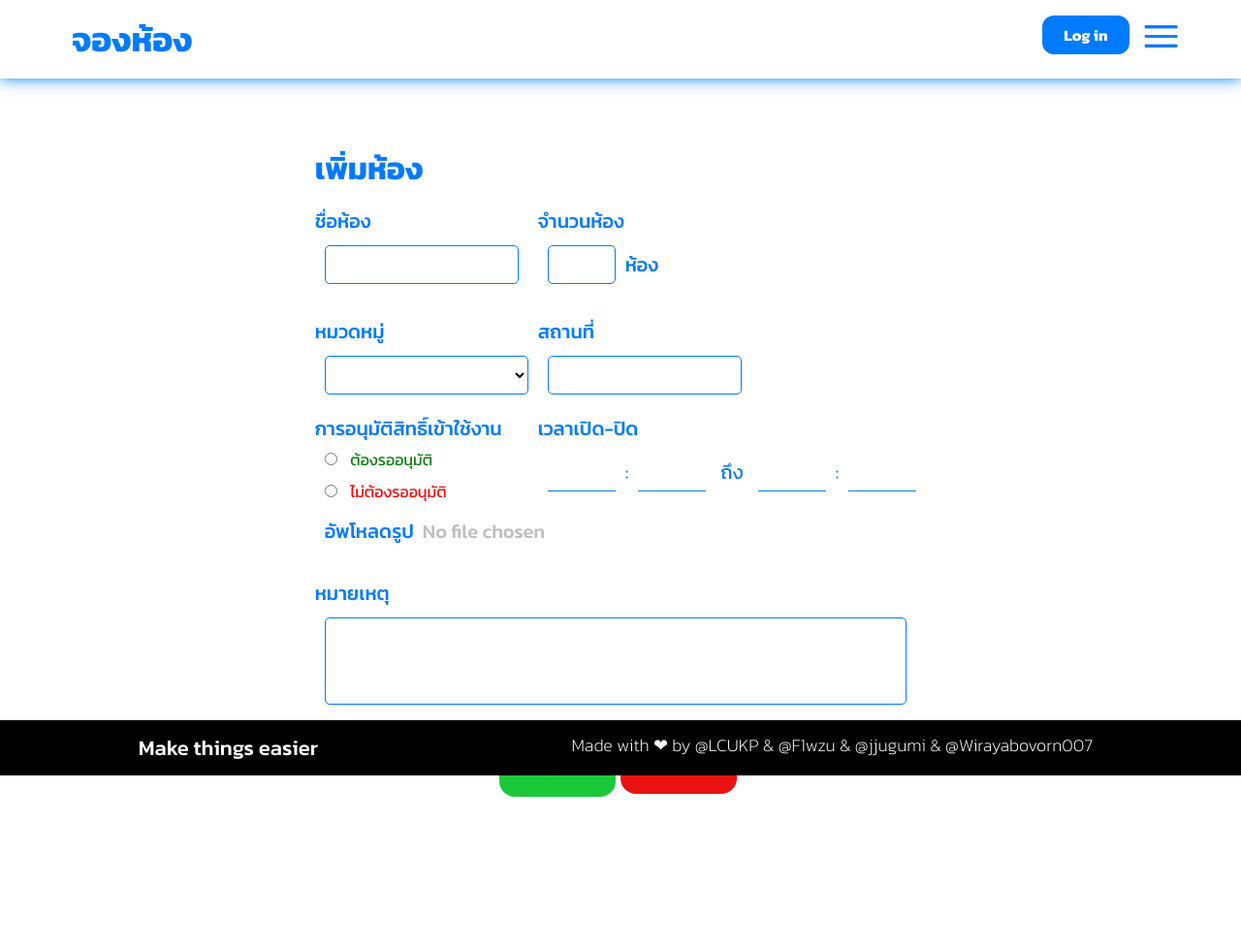
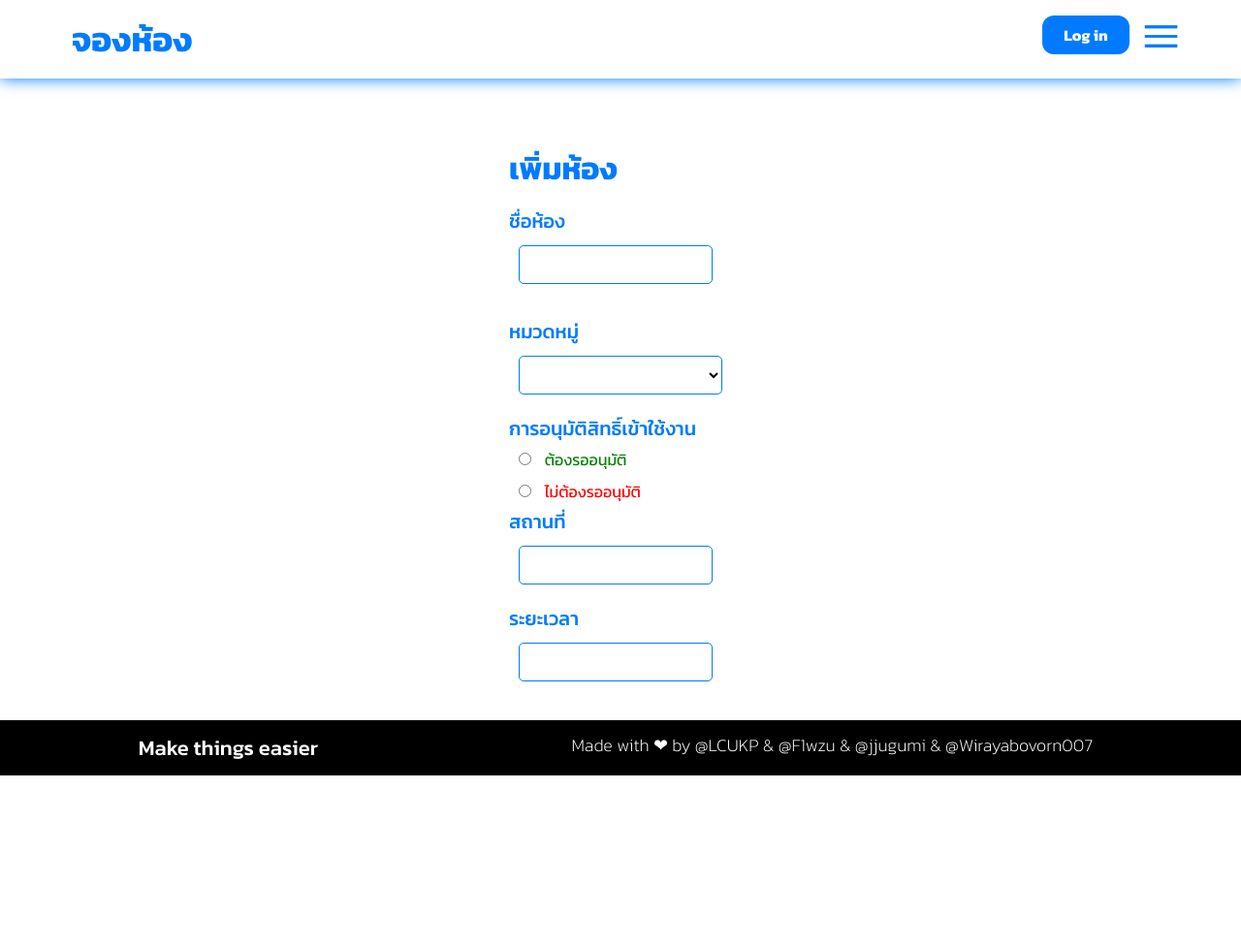
Before and after one commit to LCUKP/Project-PSCP-2024, a Django app: page /admin/add-room in a window 1280 px wide. Shown: the top 977 px of the page at 97% size. Before the commit the page ends 822 px from the top, so only its background shows below. Run offline with Django 5.2, Linux system fonts and the light colour scheme; data comes from the database, SQL or seed files in the repository; both versions use the stored data as it was after the commit.

Commit message:
form
add room

```diff
--- a/oursite/app_admin/models.py
+++ b/oursite/app_admin/models.py
@@ -21,7 +21,7 @@
     admin = models.ForeignKey(admin_acc,on_delete=models.CASCADE)
 
     def __str__(self) :
-        return  str(self.catid)+ " " + self.catname
+        return  str(self.id)+ " " + self.catname
 
 class room(models.Model) :
     roomname = models.CharField(max_length=200)
--- a/oursite/app_admin/templates/forms/rooms.html
+++ b/oursite/app_admin/templates/forms/rooms.html
@@ -6,7 +6,8 @@
 
 {% block content %}
 <div class="container">
-    <form class="addroom" method="post" action="rooms" id="addroom-form">
+    <form class="addroom" method="post" action="add-room" id="addroom-form">
+        {% csrf_token %}
         <h1 style="font-weight: bold; text-align: left;">เพิ่มห้อง</h1>
         <div class="input-box">
             <div>
@@ -15,8 +16,8 @@
             </div><br>
             <div>
             <span class="input-label">หมวดหมู่</span><br>
-            <select name="Catagory" id="" class="catagory-select" required>
-                <option value="null"></option>
+            <select name="catagory" id="" class="catagory-select" required>
+                <option value="เลือกหมวดหมู่"></option>
                 {% for cat in all_cat %}
                 <option value ="{{cat.id}}">{{cat.catname}}</option>
                 {% endfor %}
@@ -24,28 +25,29 @@
         </div>
         <div style="margin-top: 10px;">
             <label for="permission" class="input-label">การอนุมัติสิทธิ์เข้าใช้งาน</label><br>
-            <input type="radio" id="true" name="fav_language" value="true">
+            <input type="radio" id="true" name="approved" value="true">
          <label for="true" style="color: green;">ต้องรออนุมัติ</label><br>
-                <input type="radio" id="false" name="fav_language" value="false">
+                <input type="radio" id="false" name="unapproved" value="false">
               <label for="false" style="color: red;">ไม่ต้องรออนุมัติ</label>
         </div></div>
-        <div class="input-box"><div>
-            <span class="input-label">จำนวนห้อง</span><br><div class="pos">
-            <input class="input-value" type="number" min="1" name="roomnum"><p class="input-label" required>ห้อง</p></div>
-        </div><br><div style="margin-bottom: 10px;">
+        <div style="margin-bottom: 10px;">
         <label for="name"  class="input-label">สถานที่</label><br>
-        <input type="text"  name="catname" class="input-value" required><br>
+        <input type="text"  name="address" class="input-value" required><br>
         </div>
-        <div>
+        <div style="margin-bottom: 10px;">
+            <label for="timelenght"  class="input-label">ระยะเวลา</label><br>
+            <input type="number"  name="timelenght" default = 1 min = 1 max = 24 class="input-value" required><br>
+            </div>
+        {% comment %} <div>
             <span class="input-label">เวลาเปิด-ปิด</span><br><div class="pos">
-                <input type="number" min="0" class="input-time"><p style="font-size:20px; color: #007bff;" required>:</p><input type="number" min="0" class="input-time" required>
+                <input type="number" min= 0 max = 24 class="input-time" name = "start_hour"><p style="font-size:20px; color: #007bff;" required>:</p><input type="number" min= 0 max= 60 default = 0 name = "start_minute" class="input-time" required>
               <p style="font-size:20px; color: #007bff; margin: 0px 5px;">ถึง</p>
-              <input type="number" min="0" class="input-time" required><p style="font-size:20px; color: #007bff;">:</p><input type="number" min="0" class="input-time" required>
-   </div>
+              <input type="number" min= 0 max = 24 name = "end_hour" class="input-time" required><p style="font-size:20px; color: #007bff;">:</p><input type="number" min= 0 max = 60 default = 0 name = "end_minute" class="input-time" required>
+   </div> {% endcomment %}
         </div></div><br>
 
         <div class="input-box">
-            <input class="input-label" type="file" name="Upload file" multiple required><br><br>
+            <input class="input-label" type="file" name="img" multiple required><br><br>
             <div>
                 <span class="input-label">หมายเหตุ</span><br>
                 <textarea class="annotation" name="note"></textarea>
```
Also changed, not shown: oursite/app_admin/static/img/1700132538_InsideOut2TH-161123-1_Background_Removed.png (added), oursite/app_admin/static/img/cat/IMG_0329.jpeg (added), oursite/app_admin/static/img/cat/IMG_0329_02Trlsq.jpeg (added), oursite/app_admin/static/img/cat/IMG_0329_oRIk4up.jpeg (added), oursite/db.sqlite3.
